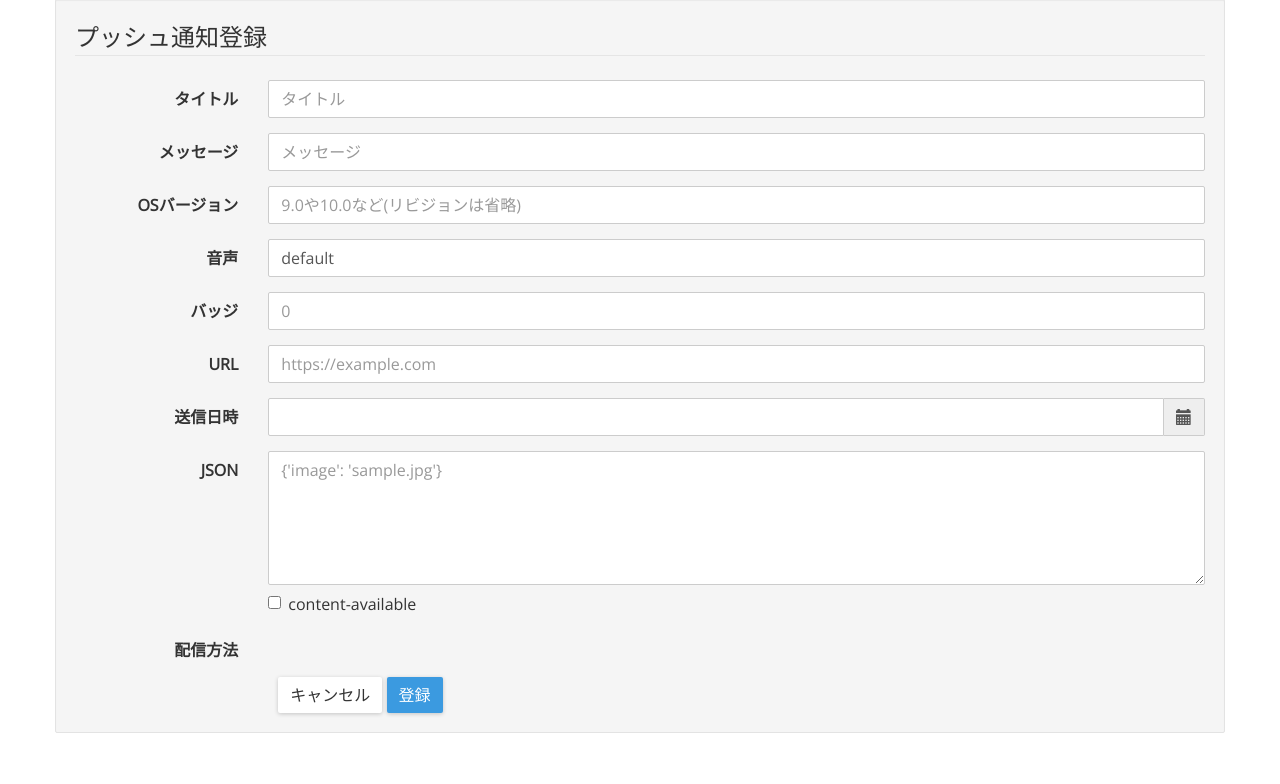
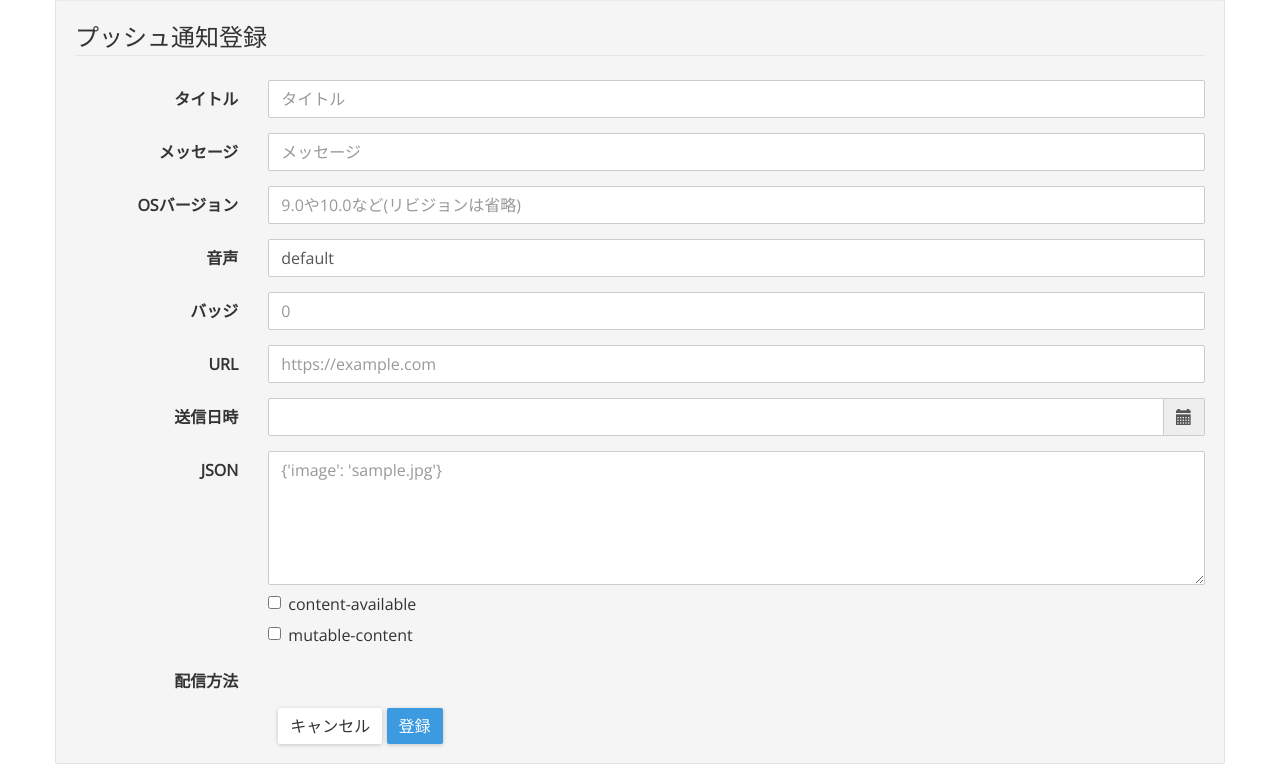
Before and after one commit to nnsnodnb/djabaas, a Django app: template push/templates/push/sender.html in a window 1280 px wide. Shown: the part 101-885 px from the top of the page. Before the commit the page ends 834 px from the top, so only its background shows below. Run offline with Django 3.2, Linux system fonts and the light colour scheme; the template is opened without the code that fills it, so the values that code supplies are empty; some libraries are stand-ins or nearby versions.

Commit message:
Add mutable-content checkbox

```diff
--- a/push/templates/push/sender.html
+++ b/push/templates/push/sender.html
@@ -101,6 +101,9 @@
                             <div class="checkbox col-lg-10 col-lg-offset-2">
                                 <label><input type="checkbox" name="content-available" value="true">content-available</label>
                             </div>
+                            <div class="checkbox col-lg-10 col-lg-offset-2">
+                                <label><input type="checkbox" name="mutable-content" value="true">mutable-content</label>
+                            </div>
                         </div>
                         <input type="hidden" id="send_json" value="">
                         <div class="form-group">
```
